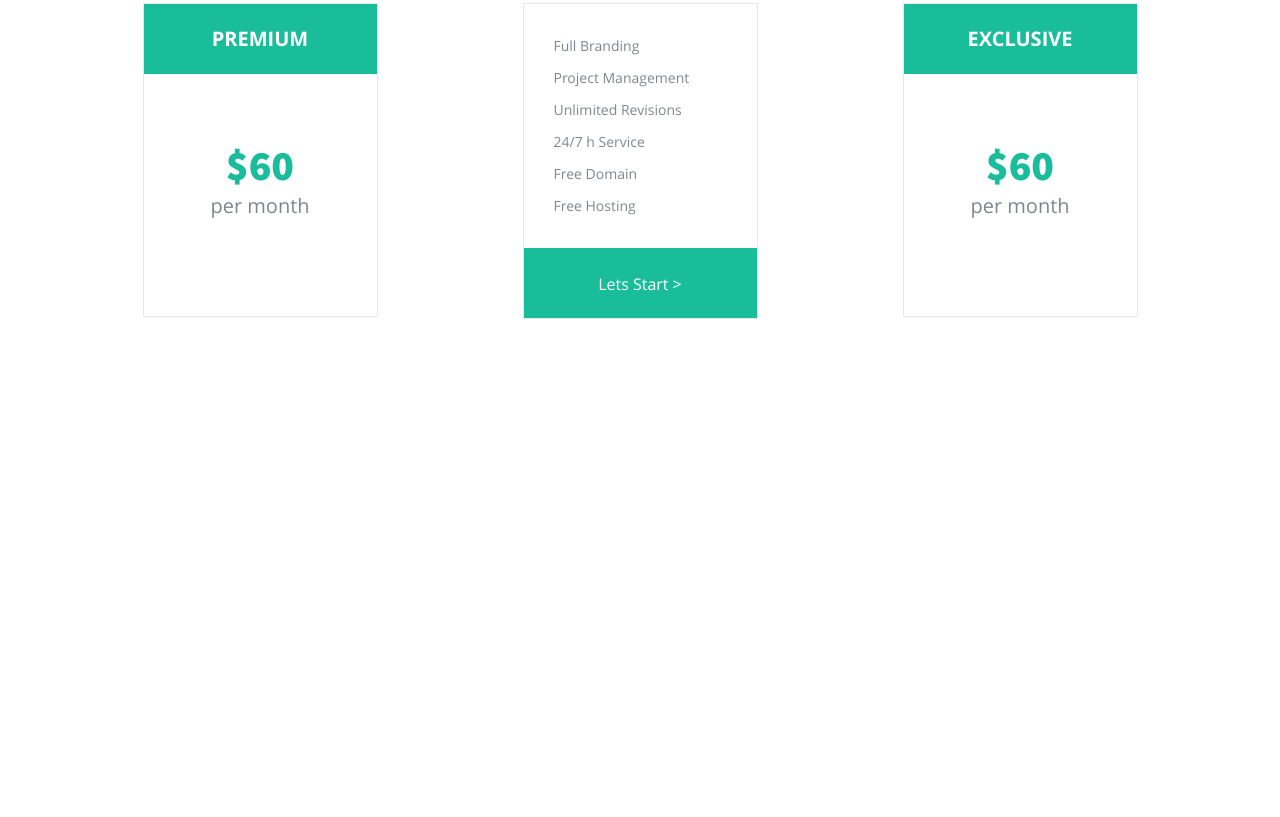
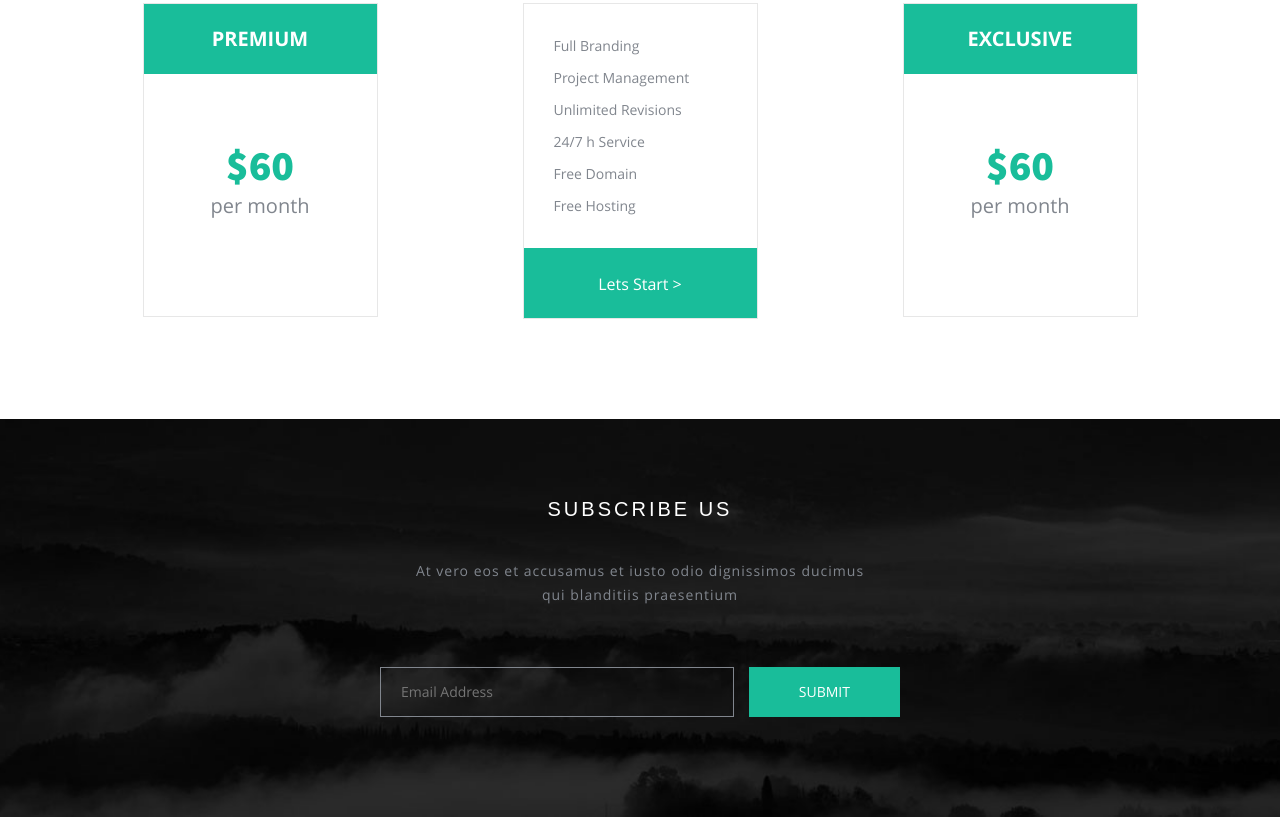
Before and after one commit to BohdanK226/Bouncy, a plain HTML site: page index.html in a window 1280 px wide. Shown: the part 7989-8806 px from the top of the page. Before the commit the page ends 8408 px from the top, so only its background shows below. Drawn offline with Linux system fonts and the light colour scheme; a web font is replaced by a local one.

Commit message:
section subscribe done

```diff
--- a/index.html
+++ b/index.html
@@ -628,5 +628,15 @@
         </div>
     </div>
 </section>
+<section class="subscribe">
+    <div class="container">
+        <h2 class="title">subscribe us</h2>
+        <h3 class="subtitle">At vero eos et accusamus et iusto odio dignissimos ducimus qui blanditiis praesentium</h3>
+        <form action="#" method="post" name="subscrive">
+            <input type="email" placeholder="Email Address">
+            <button type="submit">Submit</button>
+        </form>
+    </div>
+</section>
 </body>
 </html>
--- a/scss/style.scss
+++ b/scss/style.scss
@@ -960,3 +960,45 @@ header {
     }
   }
 }
+
+.subscribe {
+  padding: $paddings;
+  background: url("../images/subscribe-bg.jpg") no-repeat center center;
+  background-size: cover;
+  .title {
+    color: white;
+  }
+  form {
+    display: flex;
+    justify-content: center;
+    max-width: 520px;
+    margin: auto;
+    @include max-screen(575px){
+      flex-direction: column;
+    }
+    input {
+      @extend .main-font;
+      border: 1px solid $gray;
+      padding: 12px 20px;
+      flex-grow: 1;
+      margin-right: 15px;
+      background-color: transparent;
+      @include max-screen(575px){
+        margin: 0 0 20px 0;
+      }
+    }
+    button {
+      padding: 16px 50px;
+      background-color: $green;
+      font-family: OpenSansRegular, Arial, sans-serif;
+      font-size: 14px;
+      color: white;
+      text-transform: uppercase;
+      border: none;
+      cursor: pointer;
+      @include max-screen(575px){
+        flex-grow: 1;
+      }
+    }
+  }
+}
```
Also changed, not shown: css/style.css, images/subscribe-bg.jpg (added), 1 other file.
